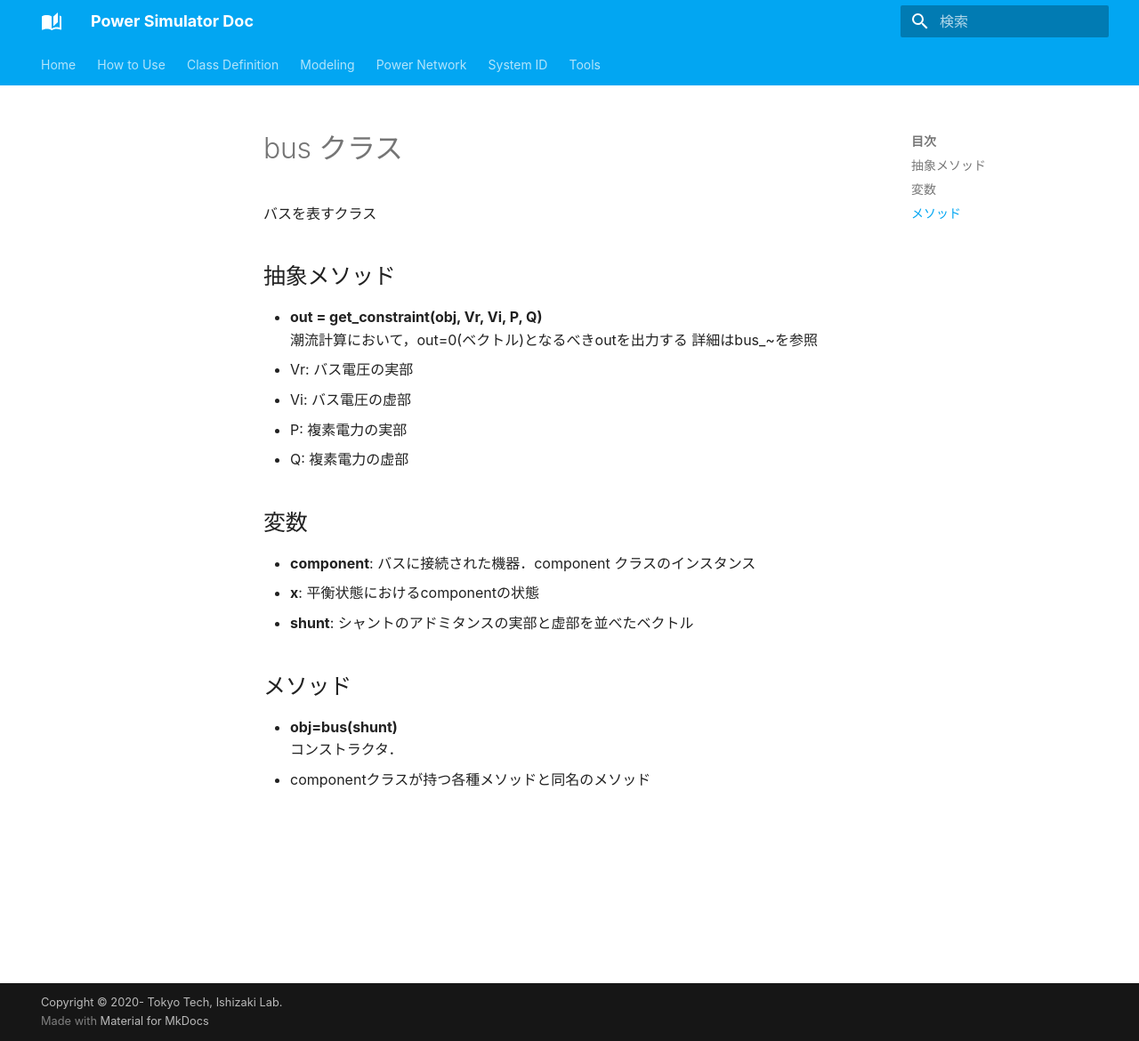
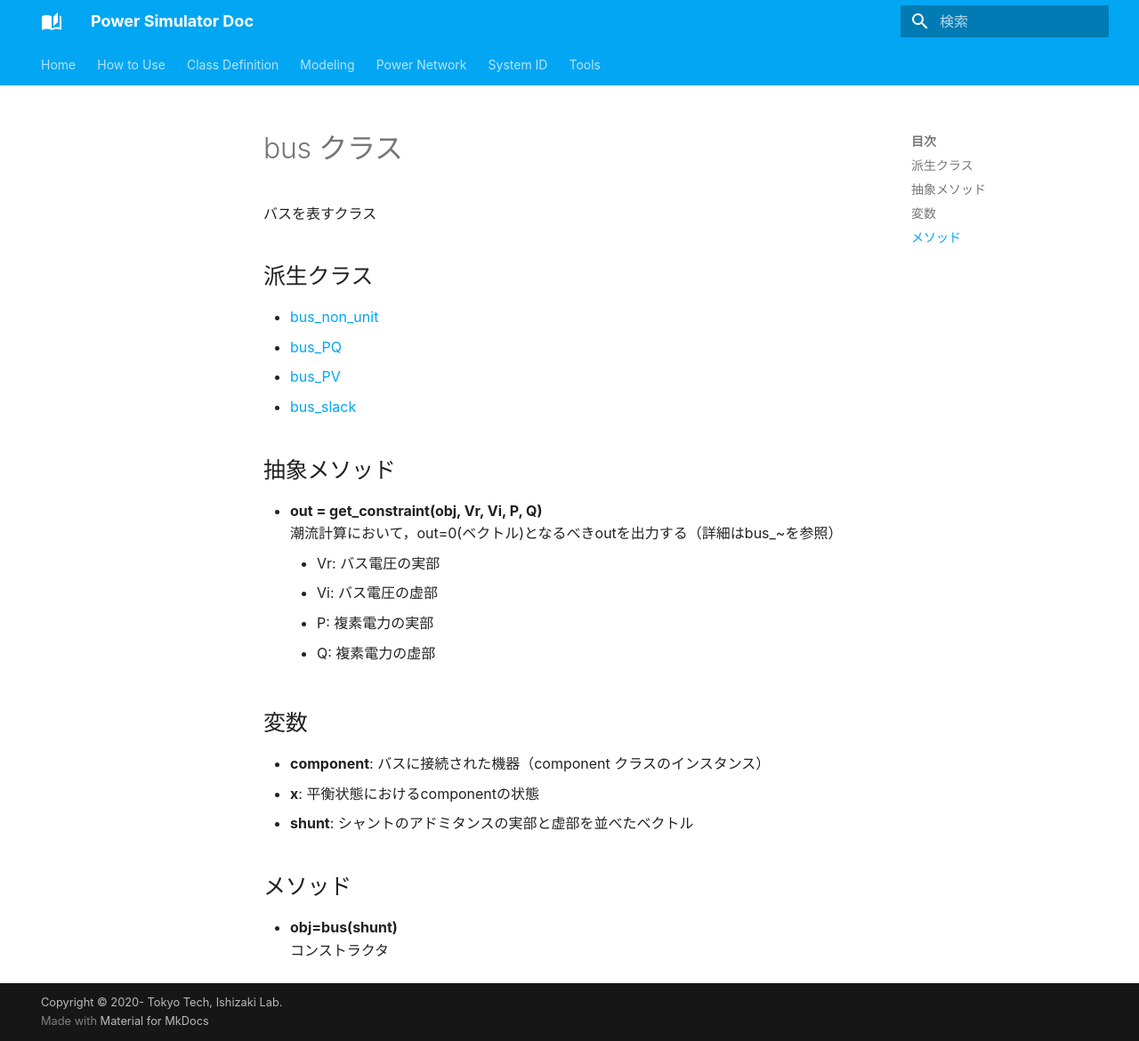
Before and after one commit to takahiro-kawaguchi/power_simulator_doc, an MkDocs documentation site: the page built from docs/class/Bus/bus.md, in a window 1280 px wide and 1170 px high. Shown: the whole window at 89% size. Built offline with MkDocs 1.6.1 and Material for MkDocs 9.7.7, drawn with Linux system fonts in a browser that asks for light colours; some web fonts are replaced.

Commit message:
Busクラスの重複部分の編集と見た目の修正を行った

```diff
--- a/docs/class/Bus/bus.md
+++ b/docs/class/Bus/bus.md
@@ -2,19 +2,26 @@
 
 バスを表すクラス
 
+## 派生クラス
+
+- [bus_non_unit](./bus_non_unit.md)
+- [bus_PQ](./bus_PQ.md)
+- [bus_PV](./bus_PV.md)
+- [bus_slack](./bus_slack.md)
+
 ## 抽象メソッド
 
 - **out = get_constraint(obj, Vr, Vi, P, Q)**
-  潮流計算において，out=0(ベクトル)となるべきoutを出力する 詳細はbus_~を参照
-  - Vr: バス電圧の実部
-  - Vi: バス電圧の虚部
-  - P: 複素電力の実部
-  - Q: 複素電力の虚部
+  潮流計算において，out=0(ベクトル)となるべきoutを出力する（詳細はbus_~を参照）
+    - Vr: バス電圧の実部
+    - Vi: バス電圧の虚部
+    - P: 複素電力の実部
+    - Q: 複素電力の虚部
 
 
 ## 変数
 
-- **component**: バスに接続された機器．component クラスのインスタンス
+- **component**: バスに接続された機器（component クラスのインスタンス）
 - **x**: 平衡状態におけるcomponentの状態
 - **shunt**: シャントのアドミタンスの実部と虚部を並べたベクトル
 
@@ -22,5 +29,5 @@
 ## メソッド
 
 - **obj=bus(shunt)**
-  コンストラクタ．
-- componentクラスが持つ各種メソッドと同名のメソッド
+    コンストラクタ
+[](- componentクラスが持つ各種メソッドと同名のメソッド)
```
Also changed, not shown: docs/class/Bus/bus_PQ.md (+6 -4 lines), docs/class/Bus/bus_PV.md (+6 -5 lines), docs/class/Bus/bus_non_unit.md (+7 -4 lines), docs/class/Bus/bus_slack.md (+6 -5 lines).
